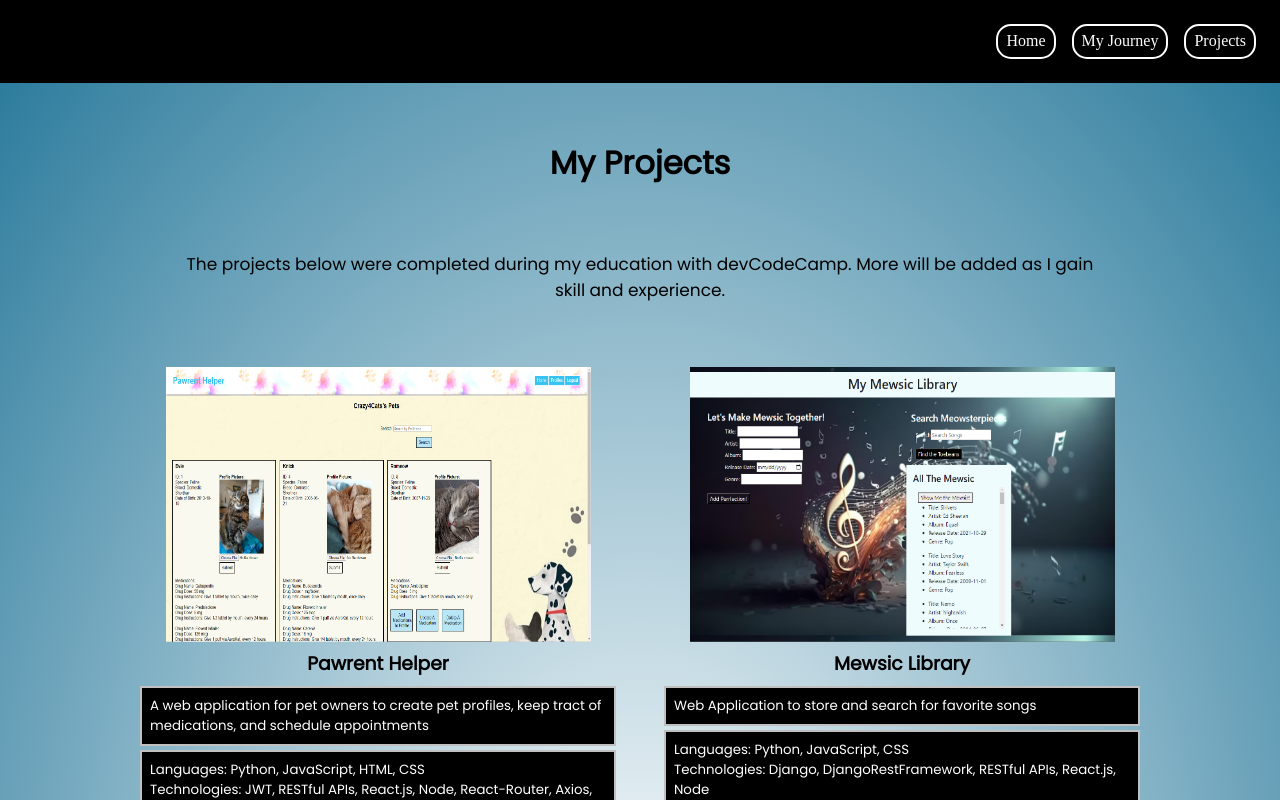
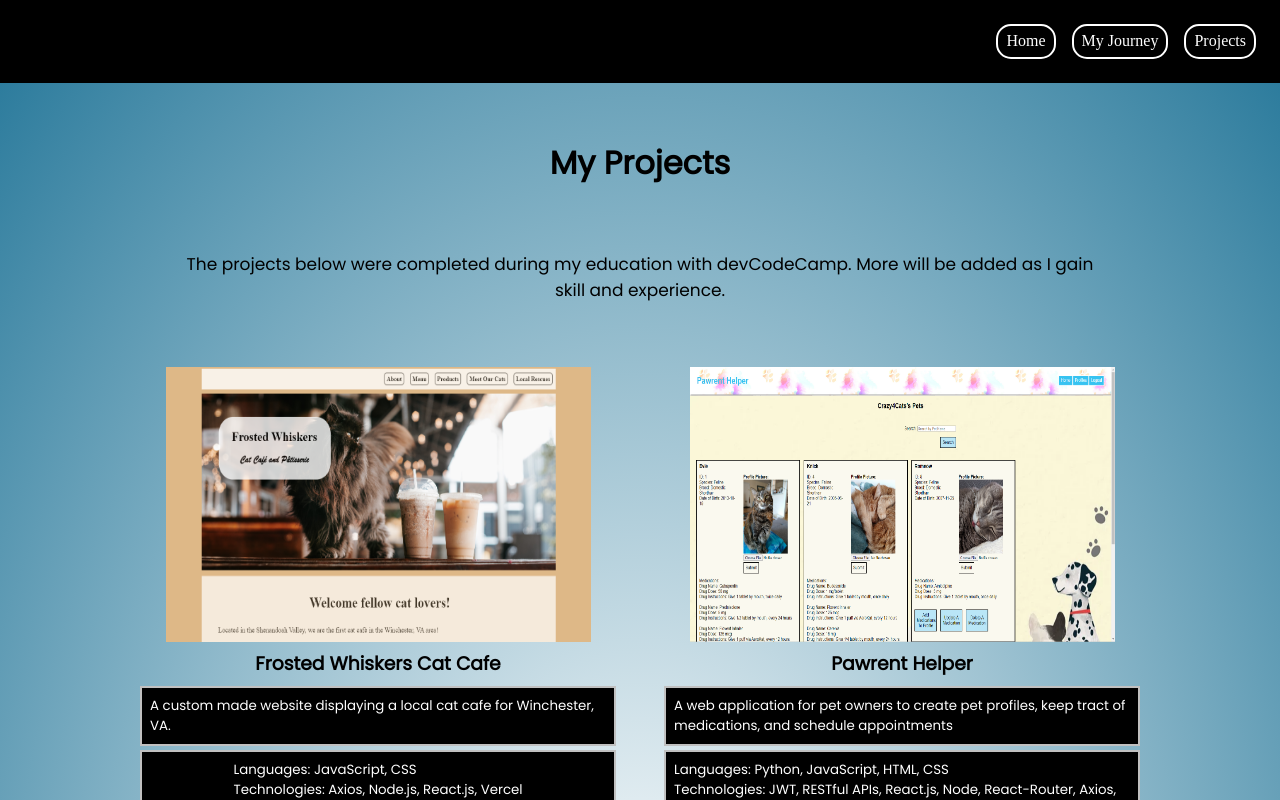
Before and after one commit to Mmeissner37/Portfolio, a React (Create React App) app in the folder frontend/: page /projects in a window 1280 px wide. Shown: the top 800 px of the page. Built offline with nearby package versions, Linux system fonts and the light colour scheme.

Commit message:
Added CatCafe Website to Projects

```diff
--- a/frontend/src/components/FrostedWhiskers.jsx
+++ b/frontend/src/components/FrostedWhiskers.jsx
@@ -5,7 +5,7 @@ const FrostedWhiskers = () => {
     return (
         <div className='catcafe'>
             <div className='image-link'>
-                <a href="">
+                <a href="https://frostedwhiskerscafe.vercel.app/">
                     <img src={CatCafe} height='275px' width='425px' alt='Frosted Whiskers Cat Cafe' />
                 </a>
             </div>
--- a/frontend/src/pages/ProjectsPage/ProjectsPage.jsx
+++ b/frontend/src/pages/ProjectsPage/ProjectsPage.jsx
@@ -5,6 +5,7 @@ import PawrentHelper from "../../components/PawrentHelper";
 import YouTubeClone from "../../components/YouTubeClone";
 import RPSLS from "../../components/RPSLS";
 import RobotvsDinosaur from "../../components/RobotvsDinosaur";
+import FrostedWhiskers from "../../components/FrostedWhiskers";
 
 
 const ProjectsPage = () => {
@@ -19,6 +20,9 @@ const ProjectsPage = () => {
           devCodeCamp. More will be added as I gain skill and experience.{" "}
         </p>
         <div className="grid-container">
+        <div className="grid-item">
+            <FrostedWhiskers />
+          </div>
           <div className="grid-item">
             <PawrentHelper />
           </div>
```
Also changed, not shown: 1 other file (tests, documents, lock files or other folders).
